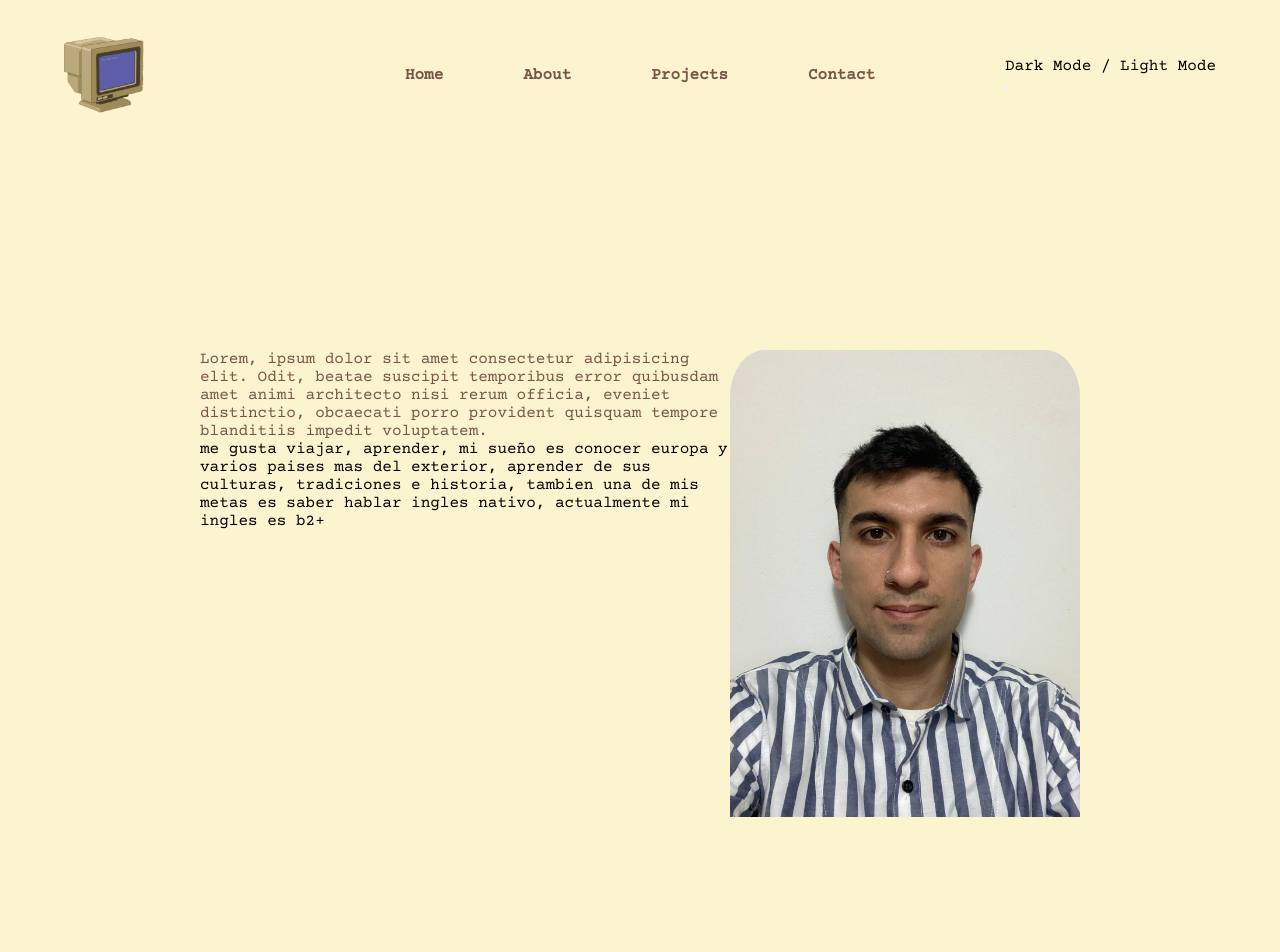
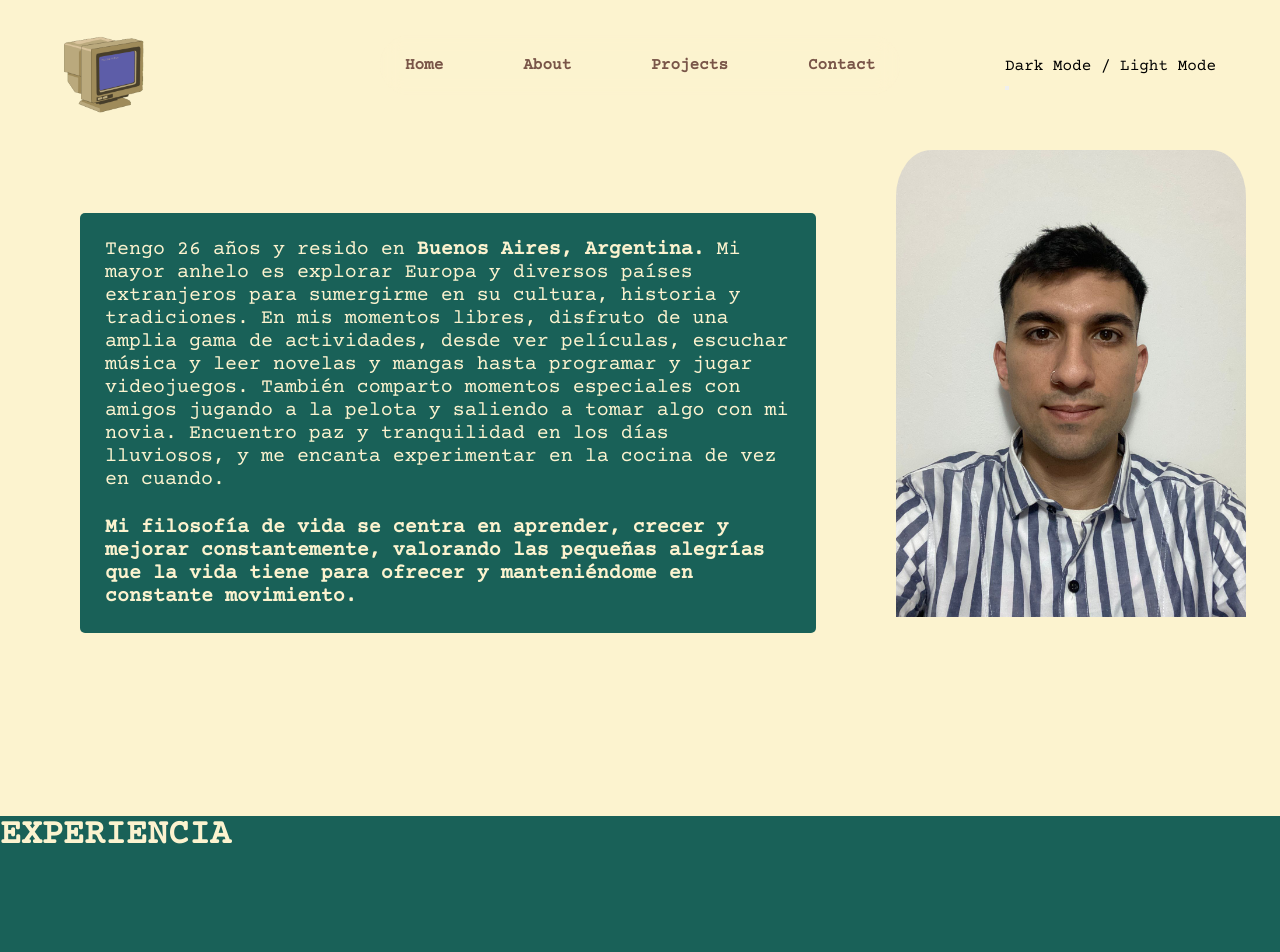
Before and after one commit to davidmarquez98/portafolio, a React (Vite) app: page /about in a window 1280 px wide. Shown: the top 952 px of the page. Built offline with nearby package versions, Linux system fonts and the light colour scheme.

Commit message:
se agrego colores verdes en about

```diff
--- a/src/views/footer/Footer.jsx
+++ b/src/views/footer/Footer.jsx
@@ -4,7 +4,7 @@ function Footer () {
     return (
         <footer>
             <div>
-            |   <h3 className='footer-titulo'>© 2024 David Marquez</h3>
+               <h3 className='footer-titulo'>© 2024 David Marquez</h3>
             </div>
         </footer>
     );
--- a/src/views/footer/footer.css
+++ b/src/views/footer/footer.css
@@ -2,6 +2,7 @@ footer{
     margin-top: 130px;
     height: 200px;
     /* background-color: #6D4C41; */
+    background-color: #E3DCC1;
 }
 
 .footer-titulo{
--- a/src/views/header/components/nav/nav.css
+++ b/src/views/header/components/nav/nav.css
@@ -1,11 +1,16 @@
 
 .nav-container{
+    z-index: 100;
     position: fixed;
     display: flex;
     justify-content: center;
-    align-items: center;
-    height: 180px;
-    width: 600px;
+    height: 60px;
+    width: 520px;
+    background-color: rgb(252, 243, 207, 0.7);
+    /* background-color: rgb(241, 241, 241, .5); */
+    backdrop-filter: blur(10px);
+    border-radius: 50px;
+    margin-top: -20px;
 }
 
 .nav-content{
@@ -13,8 +18,6 @@
     justify-content: center;
     align-items: center;
     width: 80%;
-    height: 30%;
-    backdrop-filter: blur(10px);
 }
 
 .nav-lista{
--- a/src/views/page/about/About.jsx
+++ b/src/views/page/about/About.jsx
@@ -2,13 +2,21 @@ import "./about.css";
 import perfil from "./../../../perfil.jpeg"
 function About(){
     return (
-        <div>
+        <div className="about-container">
+            <div className="about-content">
+
+                {/* INTRODUCCION */}
                 <div className="introduccion-container">
                     <div className="introduccion-content">
                         <div className="informacion-container">
                             <div className="informacion-content">
-                            <p className="informacion__texto">Lorem, ipsum dolor sit amet consectetur adipisicing elit. Odit, beatae suscipit temporibus error quibusdam amet animi architecto nisi rerum officia, eveniet distinctio, obcaecati porro provident quisquam tempore blanditiis impedit voluptatem.</p>
-                        </div>me gusta viajar, aprender, mi sueño es conocer europa y varios paises mas del exterior, aprender de sus culturas, tradiciones e historia, tambien una de mis metas es saber hablar ingles nativo, actualmente mi ingles es b2+
+                                <p className="informacion__texto">Tengo 26 años y resido en <b>Buenos Aires, Argentina.</b> Mi mayor anhelo es explorar Europa y diversos países extranjeros para sumergirme en su cultura, historia y tradiciones.
+                                En mis momentos libres, disfruto de una amplia gama de actividades, desde ver películas, escuchar música y leer novelas y mangas hasta programar y jugar videojuegos.
+                                También comparto momentos especiales con amigos jugando a la pelota y saliendo a tomar algo con mi novia.
+                                Encuentro paz y tranquilidad en los días lluviosos, y me encanta experimentar en la cocina de vez en cuando.</p>
+                                <span><b>Mi filosofía de vida se centra en aprender, crecer y mejorar constantemente, valorando las pequeñas alegrías que la vida tiene para ofrecer y manteniéndome en
+                                constante movimiento.</b></span>
+                            </div>
                         </div>
                         <div className="perfil-container">
                             <div className="perfil-content">
@@ -17,7 +25,15 @@ function About(){
                             </div>
                         </div>
                     </div>
+                </div>
 
+
+                {/* EXPERIENCIA */}
+                <div className="experiencia-container">
+                    <div>
+                        <h4 className="experiencia-titulo">EXPERIENCIA</h4>
+                    </div>
+                </div>
             </div>
         </div>
     );
--- a/src/views/page/about/about.css
+++ b/src/views/page/about/about.css
@@ -1,14 +1,48 @@
+.about-container{
+    width: 100%;
+}
+
+.about-content{
+
+}
+
+.introduccion-container{
+    width: 90%;
+    margin: auto;
+    width: 100%;
+    height: 100%;
+}
+
 .introduccion-content{
     display: flex;
-    margin: 200px;
 }
 
-.informacion__texto{
-    color: var(--secondary-color);
+.informacion-container{
+    display: flex;
+    align-items: center;
+    justify-content: center;
+    width: 70%;
+    padding: 0 80px;
+    color: var(--primary-color);
 }
+
+.informacion-content{
+    display: flex;
+    flex-direction: column;
+    gap: 25px;
+    margin-bottom: -80px;
+    /* background-color: var(--secondary-color); */
+    /* background-color: #6D4C41; */
+    background-color: #196158;
+    font-size: 20px;
+    padding: 25px;
+    border-radius: 5px;
+}
+
+
 .perfil-container{
     border-radius: 20px;
-    z-index: 1;
+    width: 30%;
 }
 
 .perfil-content{
@@ -29,3 +63,14 @@
     width: 100%;
     border-radius: 10% 10% 0 0;
 }
+
+.experiencia-container{
+    height: 100vh;
+    background-color: #196158;
+    margin-top: 200px;
+}
+
+.experiencia-titulo{
+    color: var(--primary-color);
+    font-size: 35px;
+}
```
Lines whose indentation alone changed are shown as unchanged.
